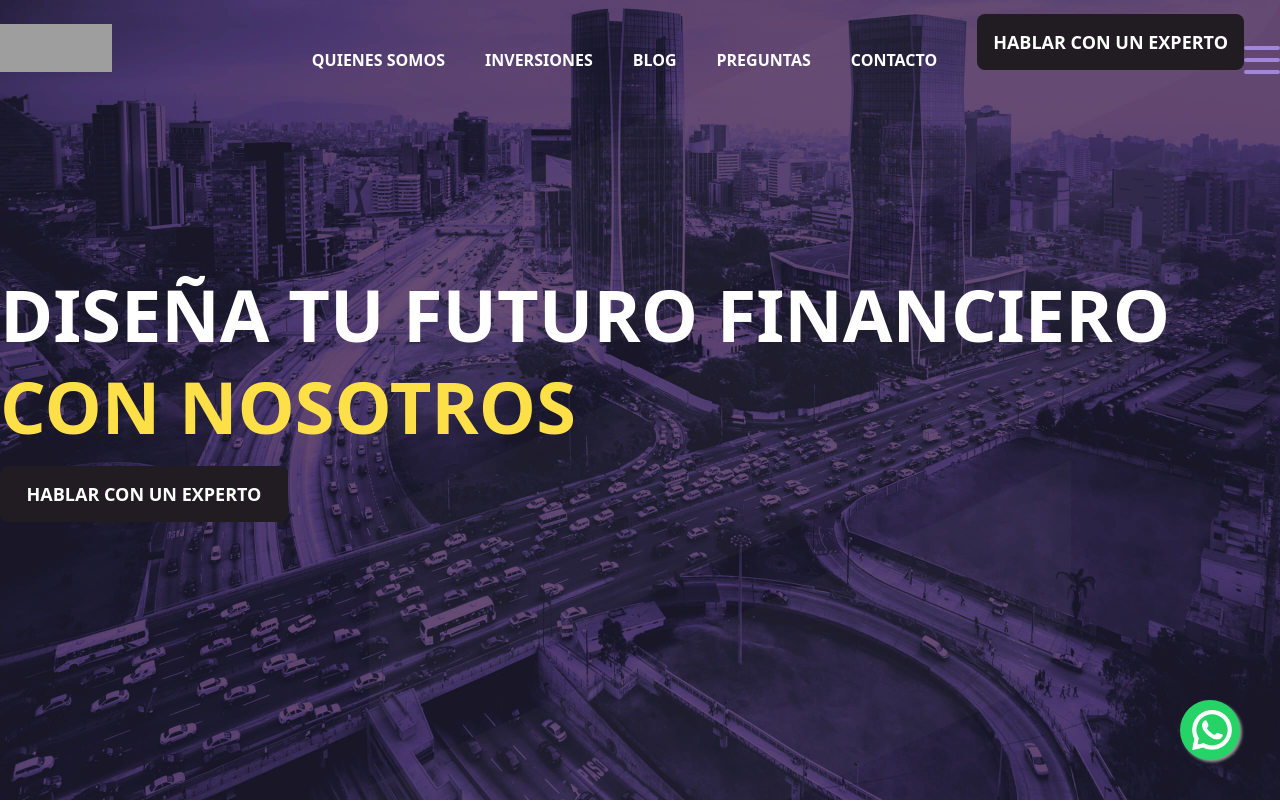
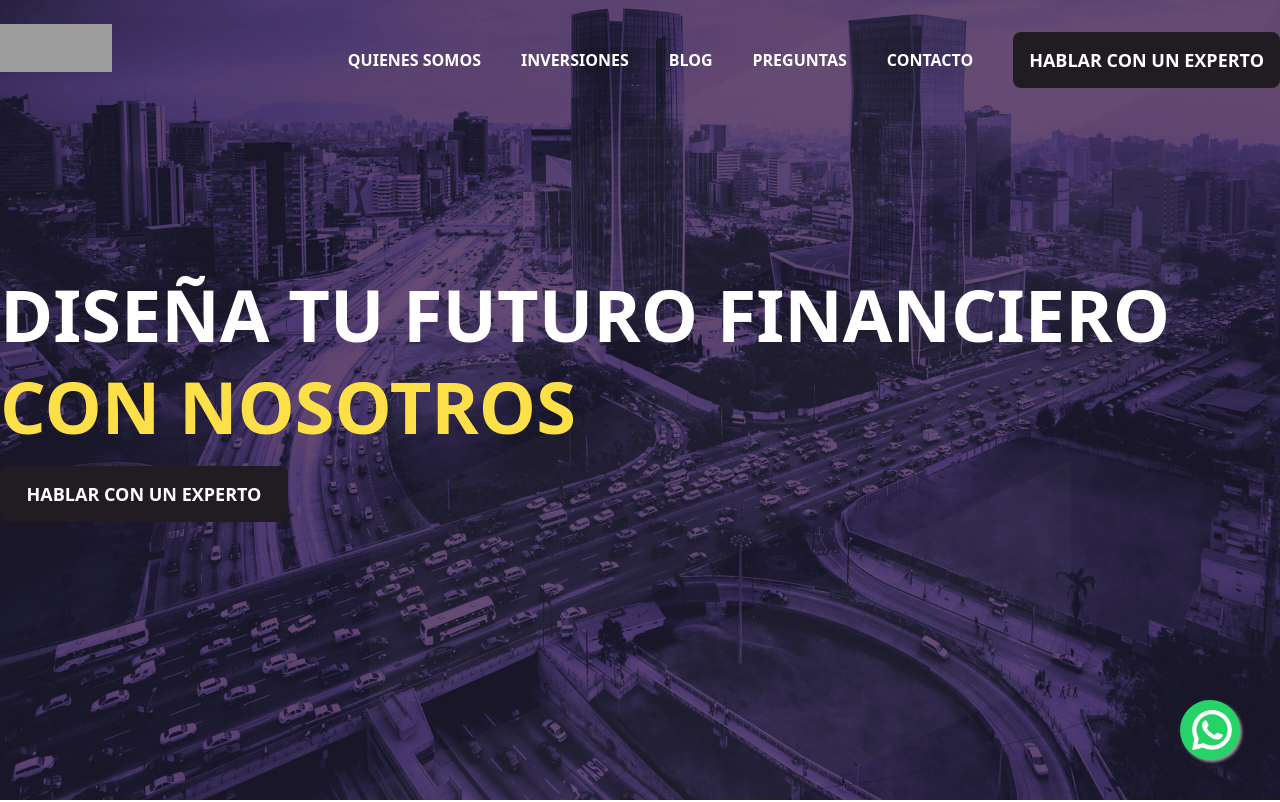
Before and after one commit to Jp-dsouls/propuesta-web-1, an Astro site: page / in a window 1280 px wide. Shown: the top 802 px of the page. Built offline with nearby package versions, Linux system fonts and the light colour scheme; Astro itself is replaced by a stand-in of ours; grey boxes are pictures that could not be loaded; a web font is replaced by a local one.

Commit message:
fix: responsive Drawer

```diff
--- a/src/components/Navbar/Navbar.astro
+++ b/src/components/Navbar/Navbar.astro
@@ -37,7 +37,7 @@ import { Image } from "astro:assets";
         <BtnExpert />
       </div>
       <!-- drawer -->
-      <div class="lg:md:sm:block">
+      <div class="block lg:md:sm:hidden">
         <div class="drawer-items hidden lg:flex md:hidden sm:hidden">
           <NavItem item="Quienes somos" ref="/nosotros" />
           <NavItem item="Inversiones" ref="/inversiones" />
```
